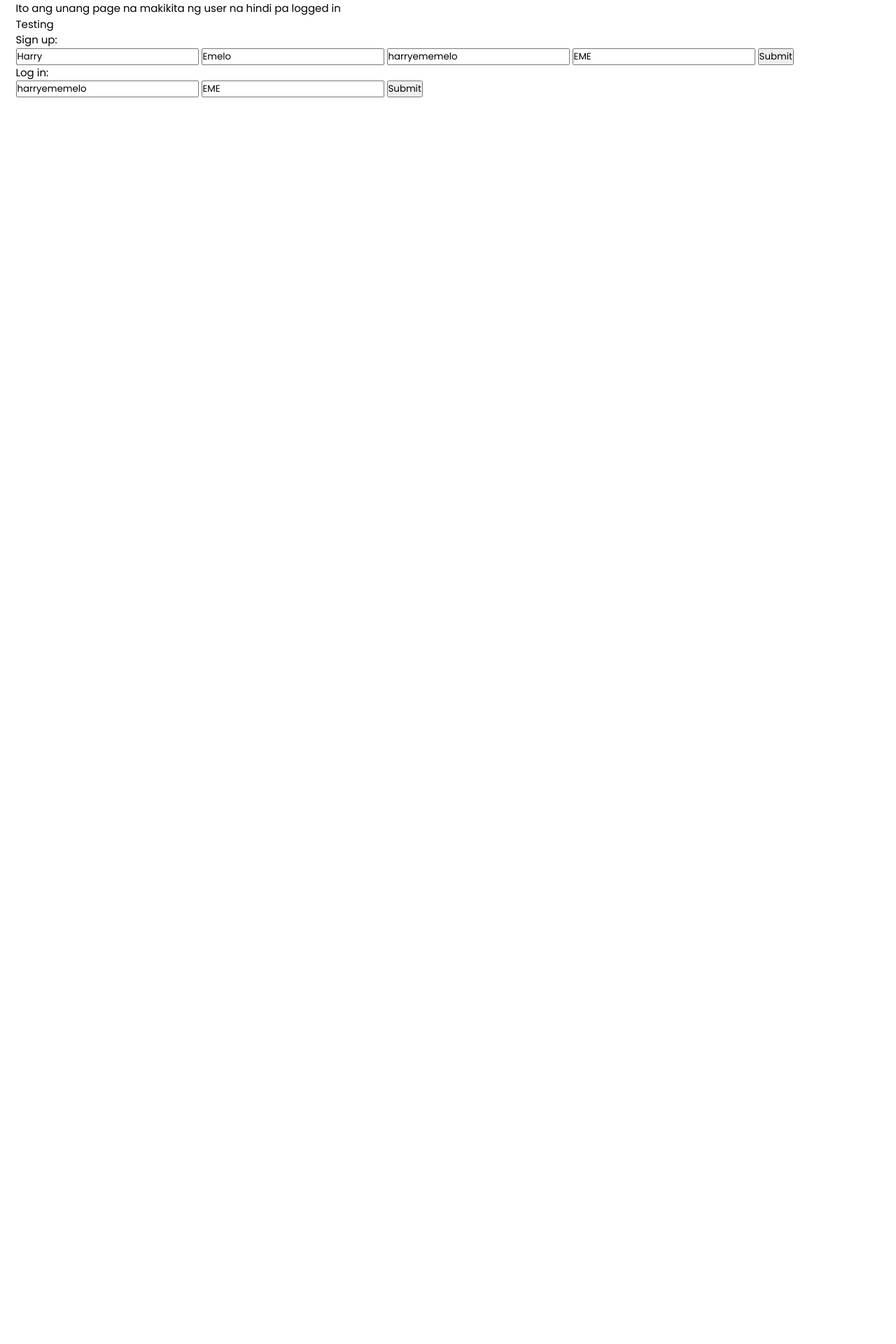
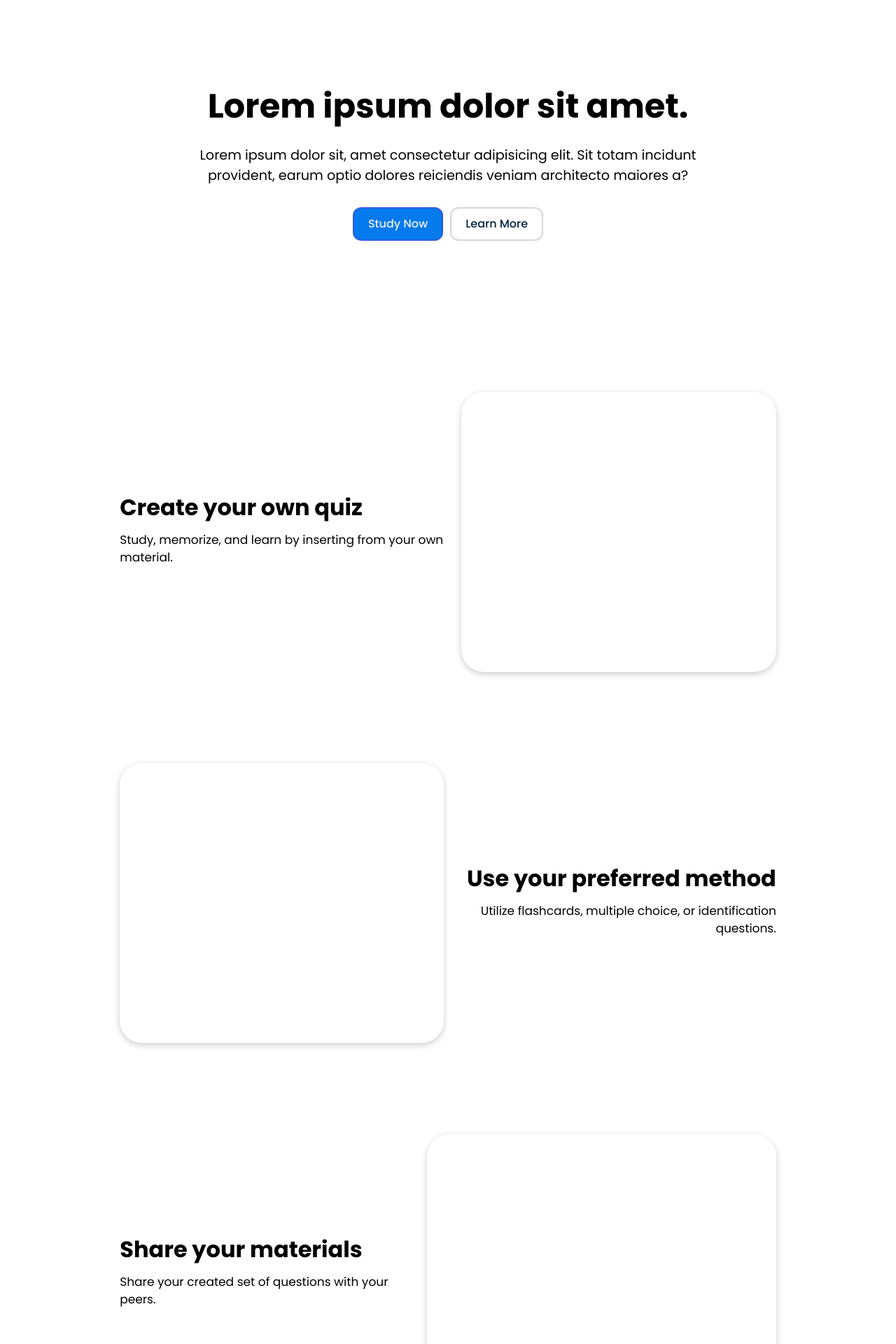
Before and after one commit to JLancerr/Group-4, a Flask app: page / in a window 1280 px wide. Shown: the part 140-2060 px from the top of the page at 70% size. Before the commit the page ends 279 px from the top, so only its background shows below. Run offline with Flask 3, Linux system fonts and the light colour scheme.

Commit message:
Update landing page: navbar, hero section, features, link to pricing. Will add footer tomorrow

```diff
--- a/static/css/harry.css
+++ b/static/css/harry.css
@@ -1,126 +1,126 @@
 /* FONTS */
 @font-face {
-    font-family: 'Poppins';
-    src: url('../fonts/Poppins/Poppins-Thin.ttf') format('truetype');
+  font-family: "Poppins";
+  src: url("../fonts/Poppins/Poppins-Thin.ttf") format("truetype");
   font-weight: 100;
   font-style: normal;
 }
 
 @font-face {
-    font-family: 'Poppins';
-    src: url('../fonts/Poppins/Poppins-ThinItalic.ttf') format('truetype');
+  font-family: "Poppins";
+  src: url("../fonts/Poppins/Poppins-ThinItalic.ttf") format("truetype");
   font-weight: 100;
   font-style: italic;
 }
 
 @font-face {
-    font-family: 'Poppins';
-    src: url('../fonts/Poppins/Poppins-ExtraLight.ttf') format('truetype');
+  font-family: "Poppins";
+  src: url("../fonts/Poppins/Poppins-ExtraLight.ttf") format("truetype");
   font-weight: 200;
   font-style: normal;
 }
 
 @font-face {
-    font-family: 'Poppins';
-    src: url('../fonts/Poppins/Poppins-ExtraLightItalic.ttf') format('truetype');
+  font-family: "Poppins";
+  src: url("../fonts/Poppins/Poppins-ExtraLightItalic.ttf") format("truetype");
   font-weight: 200;
   font-style: italic;
 }
 
 @font-face {
-    font-family: 'Poppins';
-    src: url('../fonts/Poppins/Poppins-Light.ttf') format('truetype');
+  font-family: "Poppins";
+  src: url("../fonts/Poppins/Poppins-Light.ttf") format("truetype");
   font-weight: 300;
   font-style: normal;
 }
 
 @font-face {
-    font-family: 'Poppins';
-    src: url('../fonts/Poppins/Poppins-LightItalic.ttf') format('truetype');
+  font-family: "Poppins";
+  src: url("../fonts/Poppins/Poppins-LightItalic.ttf") format("truetype");
   font-weight: 300;
   font-style: italic;
 }
 
 @font-face {
-    font-family: 'Poppins';
-    src: url('../fonts/Poppins/Poppins-Regular.ttf') format('truetype');
+  font-family: "Poppins";
+  src: url("../fonts/Poppins/Poppins-Regular.ttf") format("truetype");
   font-weight: 400;
   font-style: normal;
 }
 
 @font-face {
-    font-family: 'Poppins';
-    src: url('../fonts/Poppins/Poppins-Italic.ttf') format('truetype');
+  font-family: "Poppins";
+  src: url("../fonts/Poppins/Poppins-Italic.ttf") format("truetype");
   font-weight: 400;
   font-style: italic;
 }
 
 @font-face {
-    font-family: 'Poppins';
-    src: url('../fonts/Poppins/Poppins-Medium.ttf') format('truetype');
+  font-family: "Poppins";
+  src: url("../fonts/Poppins/Poppins-Medium.ttf") format("truetype");
   font-weight: 500;
   font-style: normal;
 }
 
 @font-face {
-    font-family: 'Poppins';
-    src: url('../fonts/Poppins/Poppins-MediumItalic.ttf') format('truetype');
+  font-family: "Poppins";
+  src: url("../fonts/Poppins/Poppins-MediumItalic.ttf") format("truetype");
   font-weight: 500;
   font-style: italic;
 }
 
 @font-face {
-    font-family: 'Poppins';
-    src: url('../fonts/Poppins/Poppins-SemiBold.ttf') format('truetype');
+  font-family: "Poppins";
+  src: url("../fonts/Poppins/Poppins-SemiBold.ttf") format("truetype");
   font-weight: 600;
   font-style: normal;
 }
 
 @font-face {
-    font-family: 'Poppins';
-    src: url('../fonts/Poppins/Poppins-SemiBoldItalic.ttf') format('truetype');
+  font-family: "Poppins";
+  src: url("../fonts/Poppins/Poppins-SemiBoldItalic.ttf") format("truetype");
   font-weight: 600;
   font-style: italic;
 }
 
 @font-face {
-    font-family: 'Poppins';
-    src: url('../fonts/Poppins/Poppins-Bold.ttf') format('truetype');
+  font-family: "Poppins";
+  src: url("../fonts/Poppins/Poppins-Bold.ttf") format("truetype");
   font-weight: 700;
   font-style: normal;
 }
 
 @font-face {
-    font-family: 'Poppins';
-    src: url('../fonts/Poppins/Poppins-BoldItalic.ttf') format('truetype');
+  font-family: "Poppins";
+  src: url("../fonts/Poppins/Poppins-BoldItalic.ttf") format("truetype");
   font-weight: 700;
   font-style: italic;
 }
 
 @font-face {
-    font-family: 'Poppins';
-    src: url('../fonts/Poppins/Poppins-ExtraBold.ttf') format('truetype');
+  font-family: "Poppins";
+  src: url("../fonts/Poppins/Poppins-ExtraBold.ttf") format("truetype");
   font-weight: 800;
   font-style: normal;
 }
 
 @font-face {
-    font-family: 'Poppins';
-    src: url('../fonts/Poppins/Poppins-ExtraBoldItalic.ttf') format('truetype');
+  font-family: "Poppins";
+  src: url("../fonts/Poppins/Poppins-ExtraBoldItalic.ttf") format("truetype");
   font-weight: 800;
   font-style: italic;
 }
 
 @font-face {
-    font-family: 'Poppins';
-    src: url('../fonts/Poppins/Poppins-Black.ttf') format('truetype');
+  font-family: "Poppins";
+  src: url("../fonts/Poppins/Poppins-Black.ttf") format("truetype");
   font-weight: 900;
   font-style: normal;
 }
 
 @font-face {
-    font-family: 'Poppins';
-    src: url('../fonts/Poppins/Poppins-BlackItalic.ttf') format('truetype');
+  font-family: "Poppins";
+  src: url("../fonts/Poppins/Poppins-BlackItalic.ttf") format("truetype");
   font-weight: 900;
   font-style: italic;
 }
@@ -139,7 +139,7 @@
   margin: 0;
   padding: 0;
   box-sizing: border-box;
-    font-family: 'Poppins', 'sans-serif';
+  font-family: "Poppins", "sans-serif";
   scroll-behavior: smooth;
 }
 
@@ -148,6 +148,10 @@ body {
   color: #000;
   font-size: 15px;
   line-height: 1.5;
+}
+
+section {
+    margin: 50px 0;
 }
 
 h2 {
@@ -168,6 +172,8 @@ p {
 a {
   color: #262626;
   text-decoration: none;
+  font-size: 0.9rem;
+  font-weight: 500;
 }
 
 li {
@@ -176,37 +182,50 @@ li {
 
 /* Utilities */
 .container {
-    width: 95%;
+  height: 100%;
+  width: 90%;
   margin: 0 auto;
+  padding: 0 4rem;
+  display: flex;
 }
 
 .primary-btn {
   background-color: var(--primary-color);
-    border: 1px solid #2f5bdf;
+  border: 2px solid #2f5bdf;
   border-radius: 12px;
   color: #f2f2f2;
-    padding: 10px 20px;
+  padding: 8px 15px;
+  transition: 0.3s;
+}
+
+.primary-btn:hover {
+  background-color: #3967f1;
+  transform: scale(0.95);
 }
 
 .secondary-btn {
   background-color: #fff;
-    border: 1px solid #d7d7d7;
+  border: 2px solid #d7d7d7;
   border-radius: 12px;
   color: var(--dark-color);
-    padding: 10px 20px;
+  padding: 8px 15px;
+  transition: 0.3s;
+}
+
+.secondary-btn:hover {
+  background-color: #f5f5f5;
+  transform: scale(0.95);
 }
 
 /* NAVIGATION BAR */
 .navbar {
   position: relative;
-    padding: 1.5em;
-    height: 70px;
+  height: 80px;
   border-bottom: 1px solid #e5e5e5c8;
   width: 100%;
 }
 
 .navbar nav {
-    display: flex;
   align-items: center;
   justify-content: space-between;
 }
@@ -218,21 +237,124 @@ li {
 
 .navbar nav .menu {
   display: flex;
+  gap: 30px;
 }
 
-.navbar nav .menu li {
-    margin-right: 20px;
+.navbar nav .menu li a {
+  transition: 0.3s;
 }
 
-.navbar .icons ul {
-    display: flex;
+.navbar nav .menu li a:hover {
+  color: var(--primary-color);
+  border-bottom: 1p;
 }
 
-.navbar .icons ul li {
-    margin-left: 20px;
+.navbar nav .buttons {
+  display: flex;
+  gap: 5px;
 }
 
-.navbar nav .menu li a,
-.navbar .icons ul li a i {
-    font-size: 0.9rem;
+/* SHOWCASE */
+.showcase {
+  height: 60vh;
 }
+
+.showcase .container {
+  flex-direction: column;
+  align-items: center;
+  justify-content: center;
+  gap: 20px;
+  text-align: center;
+}
+
+.showcase .showcase-title {
+  max-width: 700px;
+  font-size: 3rem;
+}
+
+.showcase .showcase-desc {
+  max-width: 800px;
+  font-size: 1.2rem;
+}
+
+.showcase .showcase-buttons {
+  display: flex;
+  gap: 10px;
+}
+
+.showcase .showcase-buttons .primary-btn {
+  padding: 10px 20px;
+  font-size: 1rem;
+}
+
+.showcase .showcase-buttons .secondary-btn {
+  padding: 10px 20px;
+  font-size: 1rem;
+}
+
+/* FEATURES - QUIZ, METHOD, SHARE*/
+.quiz, .method, .share {
+    height: 60vh;
+    padding: 0 3rem;
+}
+
+.quiz .container, .method .container, .share .container {
+    align-items: center;
+    justify-content: space-between;
+    text-align: center;
+}
+
+.method .container {
+    flex-direction: row-reverse;
+}
+
+.quiz .container .quiz-text, .method .container .method-text, .share .container .share-text {
+    display: flex;
+    flex-direction: column;
+    align-items: flex-start;
+    text-align: left;
+}
+
+.quiz .container .quiz-text .quiz-title, .method .container .method-text .method-title, .share .container .share-text .share-title {
+    font-size: 2rem;
+}
+
+.method .container .method-text {
+    align-items: flex-end;
+    text-align: right;
+}
+
+.quiz .container .quiz-figure, .method .container .method-figure, .share .container .share-figure {
+    width: 500px;
+    height: 400px;
+    border-radius: 2rem;
+    box-shadow: 0 3px 10px rgba(0, 0, 0, 0.2);
+}
+
+/* PRICE OVERVIEW */
+.price-overview {
+    height: 40vh;
+    background-color: #f1f8ff;
+}
+
+.price-overview .container {
+    display: flex;
+    align-items: center;
+    justify-content: space-between;
+}
+
+.price-overview .container .price-overview-text h2 {
+    font-size: 2.5rem;
+}
+
+.price-overview .container .price-overview-text p {
+    font-size: 1.2rem;
+}
+
+.price-overview .container .price-overview-button .secondary-btn {
+    background-color: transparent;
+    padding: 15px 150px;
+    font-size: 1.5rem;
+    border-radius: 2rem;
+    border: 1px solid #000;
+}
--- a/templates/landing.html
+++ b/templates/landing.html
@@ -2,7 +2,7 @@
 
 <!-- First page that users see -->
 
-<html>
+<html lang="en">
   <head>
     <meta charset="UTF-8" />
     <meta name="viewport" content="width=device-width, initial-scale=1.0" />
@@ -23,7 +23,7 @@
     <div class="navbar">
       <nav class="container">
         <!-- Logo -->
-        <img src="img/logo.svg" alt="Logo" class="logo" />
+        <img src="#" alt="Logo" class="logo" />
 
         <!-- Menu Item -->
         <ul class="menu">
@@ -52,40 +52,89 @@
         <!-- <div class="md:hidden">
           <div
             id="menu"
-              class="absolute flex-col items-center hidden self-end py-8 mt-10 space-y-6 font-bold bg-white sm:w-auto sm:self-center left-6 right-6 drop-shadow-md"
           >
-              <a href="#">Pricing</a>
-              <a href="#">Product</a>
             <a href="#">About Us</a>
             <a href="#">Careers</a>
             <a href="#">Community</a>
           </div>
         </div> -->
       </nav>
+    </div>
 
-      <div>Welcome to Harry's landing page</div>
-      <div>Ito ang unang page na makikita ng user na hindi pa logged in</div>
-      <div>Testing</div>
+    <!-- Showcase -->
+    <section class="showcase">
+      <div class="container">
+        <h1 class="showcase-title">Lorem ipsum dolor sit amet.</h1>
+        <p class="showcase-desc">
+          Lorem ipsum dolor sit, amet consectetur adipisicing elit. Sit totam
+          incidunt provident, earum optio dolores reiciendis veniam architecto
+          maiores a?
+        </p>
+        <div class="showcase-buttons">
+          <a href="#" class="primary-btn">Study Now</a>
+          <a href="#" class="secondary-btn">Learn More</a>
+        </div>
+      </div>
+    </section>
 
-      <form action="/signup" method="post">
-        <div>Sign up:</div>
-        <input name="first_name" placeholder="first_name" value="Harry" />
-        <input name="last_name" placeholder="last_name" value="Emelo" />
-        <input name="username" placeholder="username" value="harryememelo" />
-        <input name="password" placeholder="password" value="EME" />
-        <input type="submit" />
-      </form>
+    <!-- Features -->
+    <!-- Quiz -->
+    <section class="quiz">
+      <div class="container">
+        <div class="quiz-text">
+          <h2 class="quiz-title">Create your own quiz</h2>
+          <p class="quiz-desc">
+            Study, memorize, and learn by inserting from your own material.
+          </p>
+        </div>
+        <div class="quiz-figure">
+          <!-- Add content here -->
+        </div>
+      </div>
+    </section>
 
-      <form action="/login" method="post">
-        <div>Log in:</div>
-        <input name="username" placeholder="username" value="harryememelo" />
-        <input name="password" placeholder="password" value="EME" />
-        <input type="submit" />
-      </form>
+    <!-- Method -->
+    <section class="method">
+      <div class="container">
+        <div class="method-text">
+          <h2 class="method-title">Use your preferred method</h2>
+          <p class="method-desc">
+            Utilize flashcards, multiple choice, or identification questions.
+          </p>
+        </div>
+        <div class="method-figure">
+          <!-- Add content here -->
+        </div>
+      </div>
+    </section>
 
-      <script>
-        display_error();
-      </script>
+    <!-- Share -->
+    <section class="share">
+      <div class="container">
+        <div class="share-text">
+          <h2 class="share-title">Share your materials</h2>
+          <p class="share-desc">
+            Share your created set of questions with your peers.
+          </p>
         </div>
+        <div class="share-figure">
+          <!-- Add content here -->
+        </div>
+      </div>
+    </section>
+
+    <!-- Price Overview -->
+    <section class="price-overview">
+      <div class="container">
+        <div class="price-overview-text">
+          <h2>Unlock all features now</h2>
+          <p>Choose between our generous plans.</p>
+        </div>
+        <div class="price-overview-button">
+          <a href="#" class="secondary-btn">View our packages</a>
+        </div>
+      </div>
+    </section>
+
   </body>
 </html>
```
Lines whose indentation alone changed are shown as unchanged.
